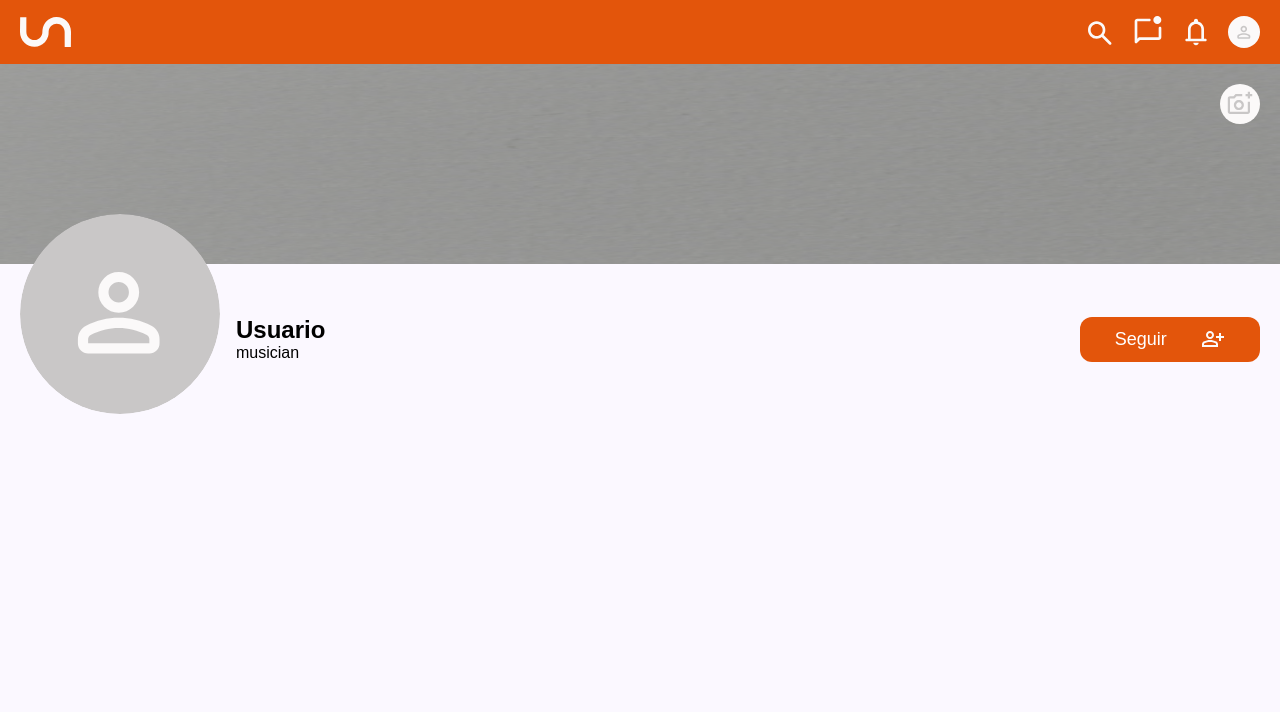
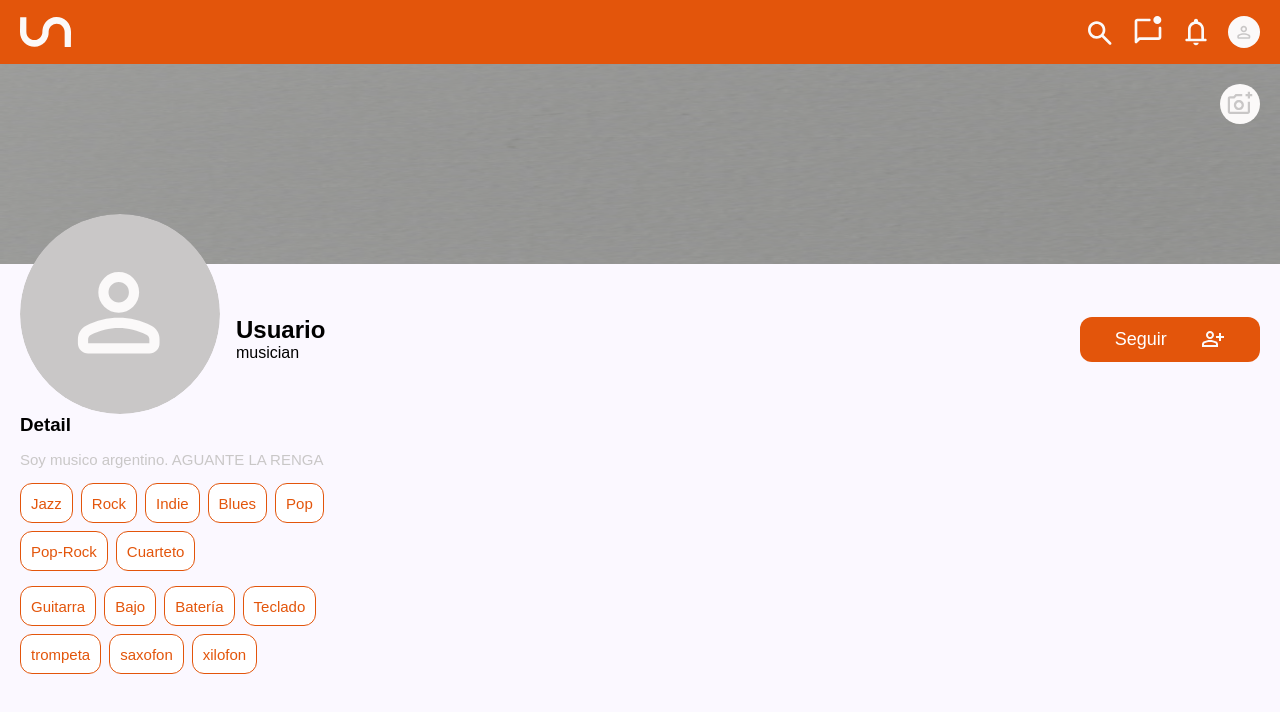
Before and after one commit to 2piradrian/seminario-client, a React (Vite) app: page /user in a window 1280 px wide. Shown: the top 712 px of the page. Built offline with nearby package versions, Linux system fonts and the light colour scheme; a web font is replaced by a local one.

Commit message:
add profile details to user

```diff
--- a/src/ui/components/organisms/profile-detail/style.module.css
+++ b/src/ui/components/organisms/profile-detail/style.module.css
@@ -1,5 +1,5 @@
 .container {
-    width: 450px;
+    width: 30%;
     display: flex;
     justify-content: space-between;
     padding: 0px 20px;
--- a/src/ui/routes/user/user.tsx
+++ b/src/ui/routes/user/user.tsx
@@ -1,3 +1,4 @@
+import ProfileDetail from "../../components/organisms/profile-detail/profile-detail";
 import ProfileHeader from "../../components/organisms/profile-header/profile-header";
 import Layout from "../../layout/layout";
 import ViewModel from "./viewmodel";
@@ -13,8 +14,8 @@ export default function UserRoute(){
                 isFollowing={isFollowing}
                 onClick={toggleFollow}
                 ownProfile={false}
-
             />
+            <ProfileDetail/>
         </Layout>
     )
 }
```
